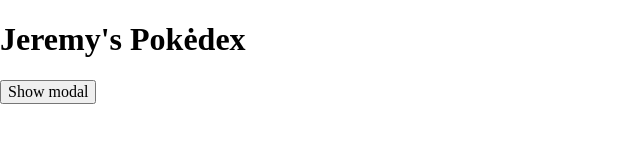
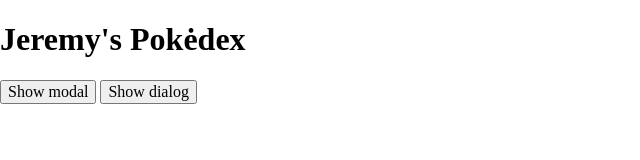
Before and after one commit to JNicholas54/Pokedex_js, a plain HTML site: page index.html in a window 1280 px wide. Shown: the whole page, without its empty margins (0-640 px from the left). Drawn offline with nearby package versions, Linux system fonts and the light colour scheme; no server answers.

Commit message:
buttons added

```diff
--- a/index.html
+++ b/index.html
@@ -17,6 +17,7 @@
     <ul class="pokemon-list"></ul>
     <div id="container"></div>
     <button id='show-modal'>Show modal</button>
+    <button id="show-dialog">Show dialog</button>
 
     <div id='modal-container'></div>
         <!--
```
